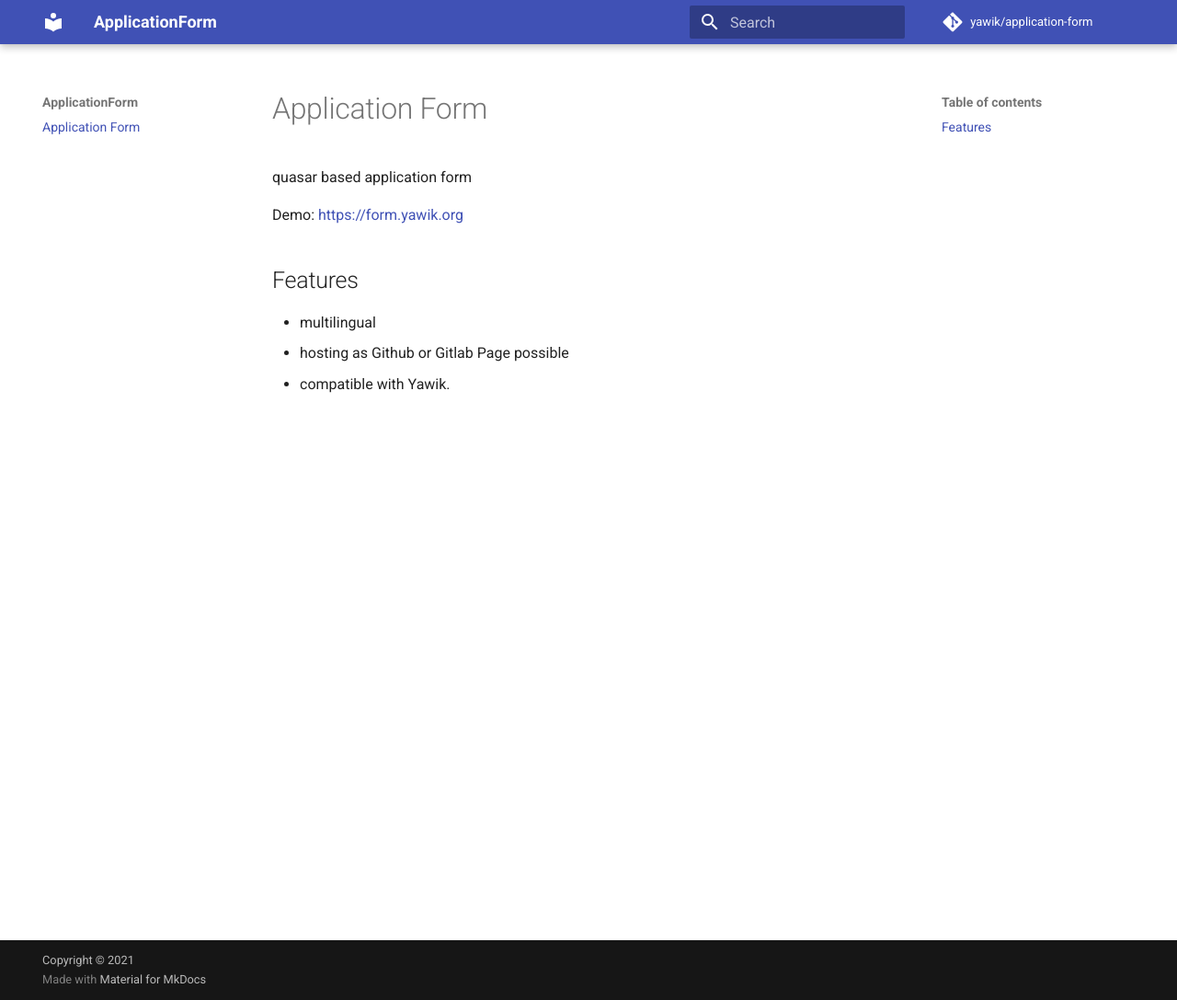
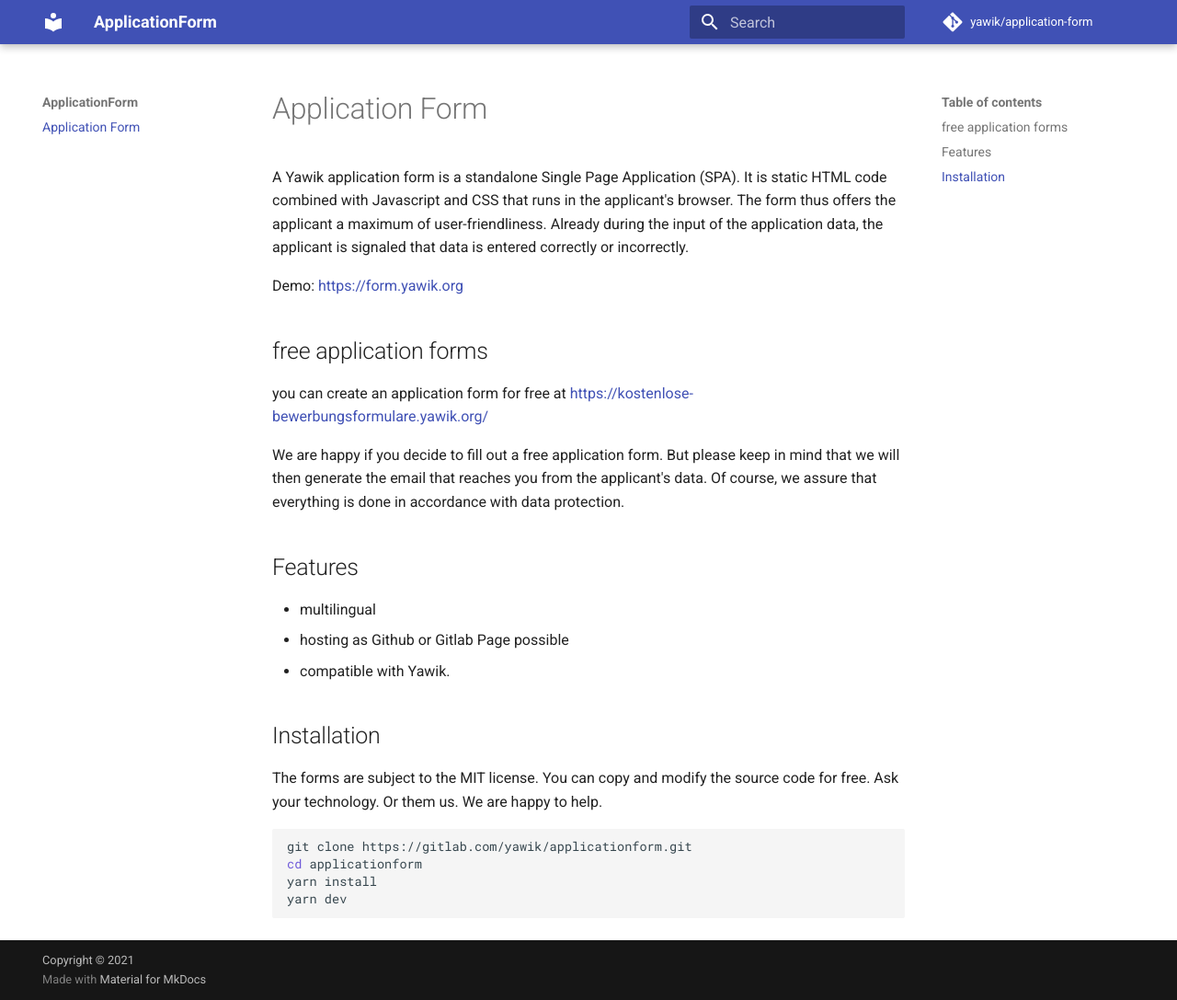
Before and after one commit to yawik/ApplicationForm, an MkDocs documentation site: the page built from docs/index.md, in a window 1280 px wide and 1087 px high. Shown: the whole window at 92% size. Built offline with MkDocs 1.6.1 and Material for MkDocs 9.7.7, drawn with Linux system fonts in a browser that asks for light colours; comment, search, counter and statistics services are not loaded.

Commit message:
doc: Update documentation

````diff
--- a/.gitlab-ci.yml
+++ b/.gitlab-ci.yml
@@ -3,7 +3,6 @@
 cache:
   key: ${CI_COMMIT_REF_SLUG}
   paths:
-    - .npm/
     - node_modules/
 
 workflow:
--- a/docs/index.md
+++ b/docs/index.md
@@ -1,11 +1,37 @@
 # Application Form
 
-quasar based application form
+A Yawik application form is a standalone Single Page Application (SPA). It is static
+HTML code combined with Javascript and CSS that runs in the applicant's browser. The
+form thus offers the applicant a maximum of user-friendliness. Already during the
+input of the application data, the applicant is signaled that data is entered
+correctly or incorrectly.
 
 Demo: https://form.yawik.org
+
+## free application forms
+
+you can create an application form for free at
+https://kostenlose-bewerbungsformulare.yawik.org/
+
+We are happy if you decide to fill out a free application form. But please keep in
+mind that we will then generate the email that reaches you from the applicant's data.
+Of course, we assure that everything is done in accordance with data protection.
+
 
 ## Features
 
 * multilingual
 * hosting as Github or Gitlab Page possible
 * compatible with Yawik.
+
+## Installation
+
+The forms are subject to the MIT license. You can copy and modify the source code for
+free. Ask your technology. Or them us. We are happy to help.
+
+``` bash
+git clone https://gitlab.com/yawik/applicationform.git
+cd applicationform
+yarn install
+yarn dev
+```
````
